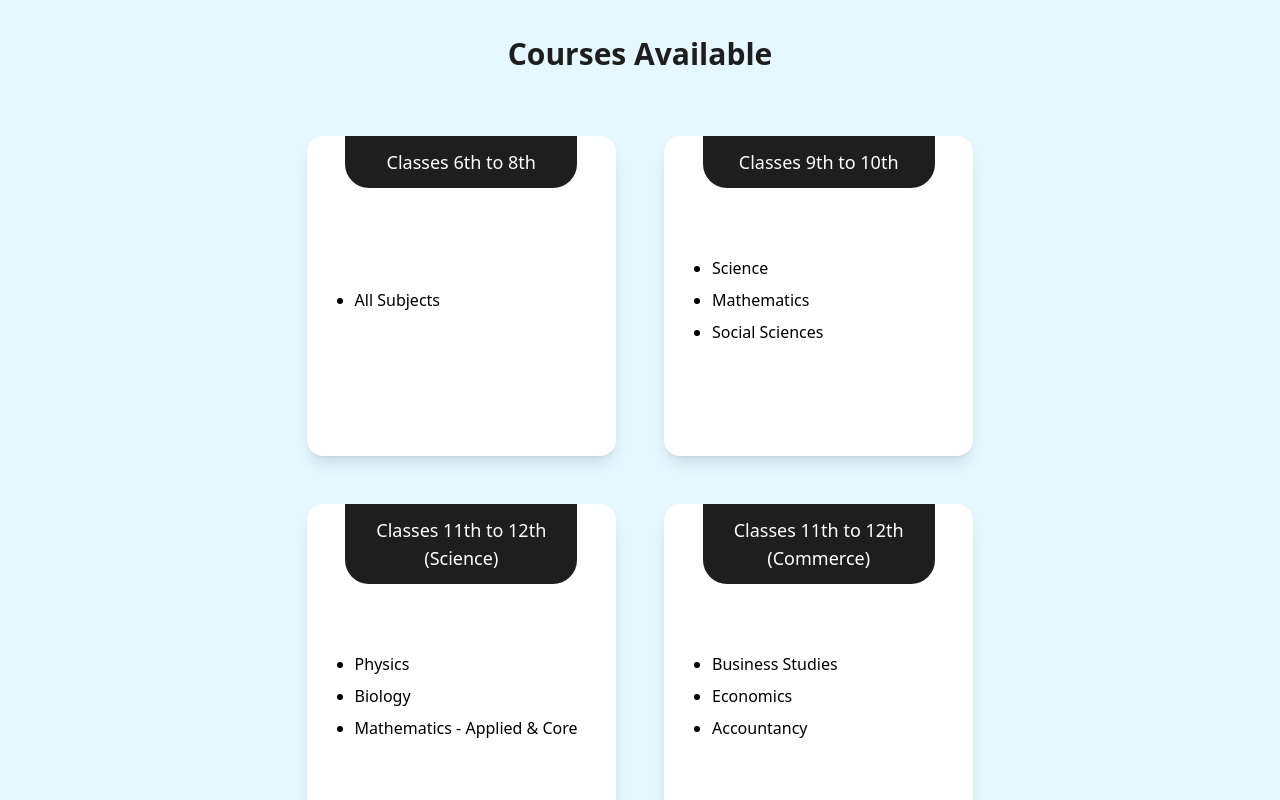
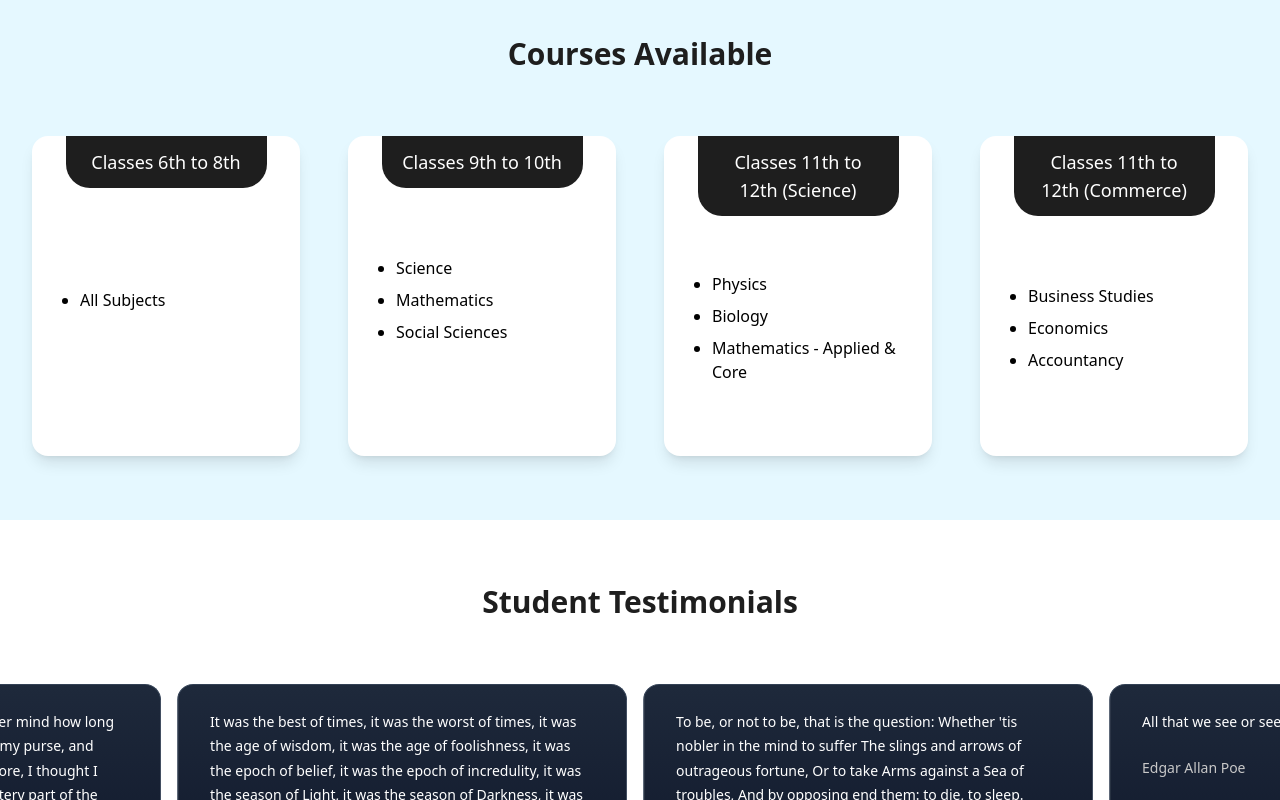
Before and after one commit to AakashRao-dev/next-wisdom-website, a Next.js app: page / in a window 1280 px wide. Shown: the part 1420-2220 px from the top of the page. Built offline with nearby package versions, Linux system fonts and the light colour scheme.

Commit message:
Added changes to the Courses Grid Col Section

```diff
--- a/components/Courses.jsx
+++ b/components/Courses.jsx
@@ -7,7 +7,7 @@
       <h2 className="text-3xl font-bold text-black">Courses Available</h2>
 
       {/* COURSES CARDS CONTAINER */}
-      <div className="grid sm:grid-cols-2 grid-cols-1 gap-12">
+      <div className="grid grid-cols-1 sm:grid-cols-2 md:grid-cols-4 gap-12">
         {courses.map((course, index) => (
           <div key={index} className="bg-white min-h-80 shadow-lg rounded-2xl">
             <h3 className="bg-black text-white w-3/4 text-center mx-auto px-4 py-3 text-lg rounded-b-3xl">
```
